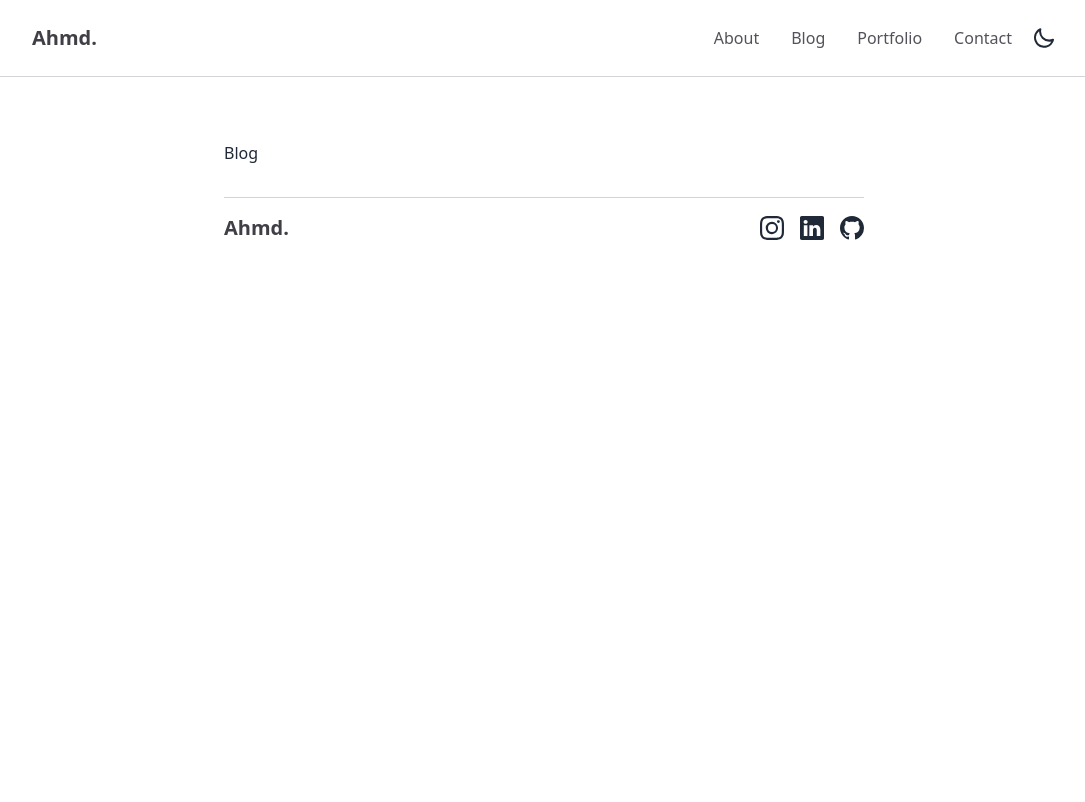
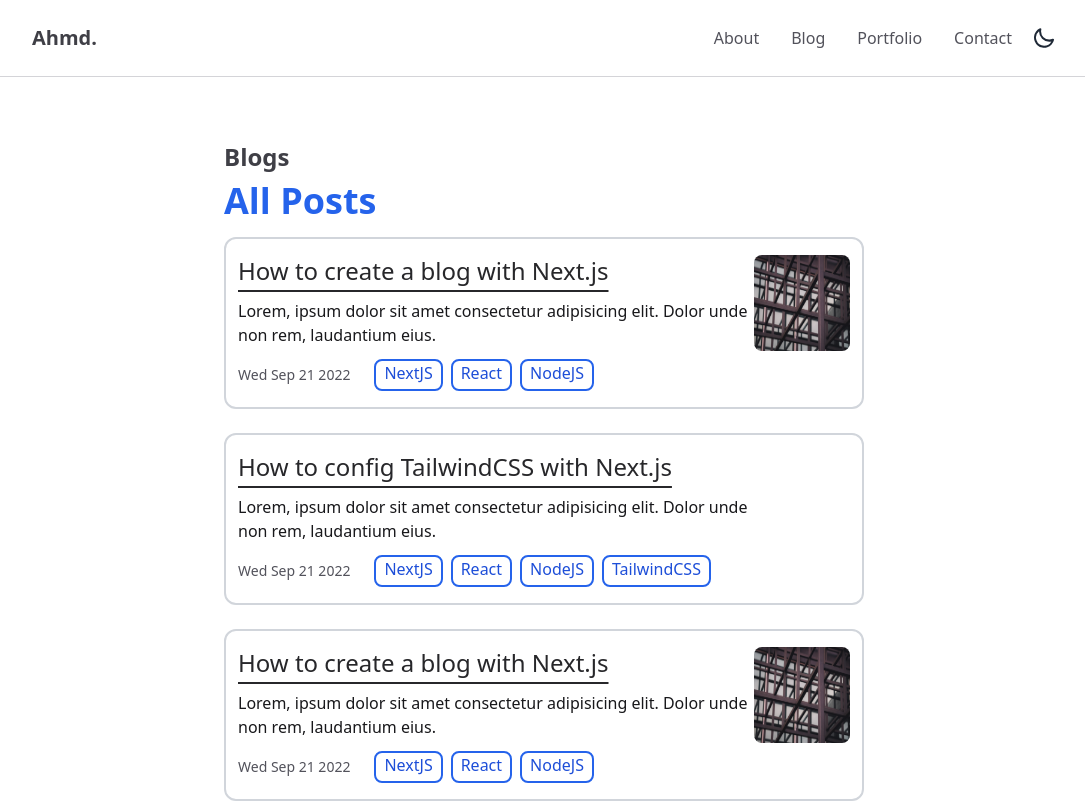
Before and after one commit to ahmdsk/MyPortfolio, a Next.js app: page /blog in a window 1280 px wide. Shown: the top 802 px of the page, without its empty margins (96-1181 px from the left). Built offline with nearby package versions, Linux system fonts and the light colour scheme.

Commit message:
add detail blog

```diff
--- a/src/app/blog/[slug]/page.tsx
+++ b/src/app/blog/[slug]/page.tsx
@@ -1,5 +1,27 @@
+import BlogAuthor from "@/components/Blog/BlogAuthor";
+import BlogTags from "@/components/Blog/BlogTags";
+import Breadcrumb from "@/components/Blog/Breadcrumb";
+import Image from "next/image";
+import Link from "next/link";
+import { BsPinAngleFill } from "react-icons/bs";
+
 export default function DetailBlog() {
   return (
-    <div>DetailBlog</div>
+    <>
+      <Breadcrumb title="How to create a blog with Next.js" />
+      <h1 className="text-blue-600 text-3xl font-bold py-6">How to create a blog with Next.js</h1>
+      <BlogAuthor publish_date="Fri Sep 09 2022" />
+
+      <BlogTags tags={['nextjs', 'tailwindcss', 'daisyui', 'mdx']} />
+
+      <div className="">
+        <img src="/blog/pexels-pat-whelen-5579612.jpg" alt="Post" className="w-full rounded-lg" />
+      </div>
+
+      <div className="rounded-lg bg-gray-100 p-4 w-full mt-5 flex gap-3 items-center flex-wrap">
+        <BsPinAngleFill className="text-gray-600 text-xl" />
+        <p className="italic text-gray-600">&quot;Create Static Blog Using Next JS and MDX&quot;</p>
+      </div>
+    </>
   )
 }
--- a/src/app/blog/page.tsx
+++ b/src/app/blog/page.tsx
@@ -1,5 +1,50 @@
-export default function Blog() {
-    return (
-      <div>Blog</div>
-    )
+import Blog from "@/components/Blog/Blog"
+import SectionFoot from "@/components/SectionFoot"
+import SectionHead from "@/components/SectionHead"
+
+export default function Blogs() {
+  const blogs = [
+    {
+      title: "How to create a blog with Next.js",
+      description: "Lorem, ipsum dolor sit amet consectetur adipisicing elit. Dolor unde non rem, laudantium eius.",
+      link: '/blog/how-to-create-a-blog-with-nextjs',
+      image: "/blog/pexels-pat-whelen-5579612.jpg",
+      date: "Wed Sep 21 2022",
+      category: ["NextJS", "React", "NodeJS"]
+    },
+    {
+      title: "How to config TailwindCSS with Next.js",
+      description: "Lorem, ipsum dolor sit amet consectetur adipisicing elit. Dolor unde non rem, laudantium eius.",
+      link: '/blog/how-to-config-tailwindcss-with-nextjs',
+      date: "Wed Sep 21 2022",
+      category: ["NextJS", "React", "NodeJS", "TailwindCSS"]
+    },
+    {
+      title: "How to create a blog with Next.js",
+      description: "Lorem, ipsum dolor sit amet consectetur adipisicing elit. Dolor unde non rem, laudantium eius.",
+      link: '/blog/how-to-create-a-blog-with-nextjs',
+      image: "/blog/pexels-pat-whelen-5579612.jpg",
+      date: "Wed Sep 21 2022",
+      category: ["NextJS", "React", "NodeJS"]
+    },
+    {
+      title: "How to config TailwindCSS with Next.js",
+      description: "Lorem, ipsum dolor sit amet consectetur adipisicing elit. Dolor unde non rem, laudantium eius.",
+      link: '/blog/how-to-config-tailwindcss-with-nextjs',
+      date: "Wed Sep 21 2022",
+      category: ["NextJS", "React", "NodeJS", "TailwindCSS"]
+    }
+  ]
+
+  return (
+    <div>
+      <SectionHead title="Blogs" subtitle="All Posts" />
+
+      <div className="mt-4">
+        {blogs.map(({ title, description, link, image, date, category }, index) => {
+          return <Blog title={title} description={description} link={link} image={image ?? ''} date={date} category={category} />
+        })}
+      </div>
+    </div>
+  )
   }
--- a/src/components/Blog/Blog.tsx
+++ b/src/components/Blog/Blog.tsx
@@ -1,25 +1,40 @@
 import Link from 'next/link'
-import SectionFoot from '../SectionFoot'
 import Image from 'next/image'
 
-export default function Blog() {
+interface Props {
+    title: string;
+    description: string;
+    link: string;
+    image: string;
+    date: string;
+    category?: string[];
+}
+
+export default function Blog({ title, description, link, image, date, category }: Props) {
     return (
-        <div className="flex justify-between border-2 border-gray-300 rounded-xl px-3 py-4 mb-6">
-            <div className="basis-10/12 space-y-3">
-                <Link href="/" className="font-medium text-2xl underline underline-offset-[10px] text-zinc-800">Lorem ipsum dolor sit amet consectetur, adipisicing elit. Omnis!</Link>
-                <p className="text-zinc-900">Lorem ipsum dolor sit amet consectetur adipisicing elit. Sunt quibusdam assumenda dolores dolorum ullam reiciendis.</p>
+        <div className="flex md:flex-row min-[300px]:flex-col justify-between border-2 border-gray-300 rounded-xl px-3 py-4 mb-6">
+            <div className="basis-10/12 min-[300px]:order-last md:order-first space-y-3">
+                <Link href={link} className="font-medium text-2xl underline underline-offset-[10px] text-zinc-800">{title}</Link>
+                <p className="text-zinc-900">{description}</p>
 
-                <div className="flex gap-6 items-center">
-                    <p className="text-zinc-600 text-sm">Wed Sep 21 2022</p>
-                    <div className="space-x-2">
-                        <Link href="/" className="rounded-lg border-2 border-blue-600 text-blue-700 px-2 pb-1">Category</Link>
+                <div className="flex md:flex-row min-[300px]:flex-col gap-6 items-center">
+                    <p className="text-zinc-600 text-sm">{date}</p>
+                    <div className="flex flex-wrap gap-2">
+                        {category ?
+                            category?.map((category, index) => {
+                                return <Link href="/" className="rounded-lg border-2 border-blue-600 text-blue-700 px-2 pb-1" key={index}>{category}</Link>
+                            }) : ''
+                        }
                     </div>
                 </div>
             </div>
-            <div className="basis-2/12">
-                <div className="flex justify-end">
-                    <Image src="https://hyn.gg/blog/pexels-pat-whelen-5579612.jpg" className="w-24 h-24 rounded-lg" alt="Post" width={100} height={100} />
-                </div>
+            <div className="basis-2/12 min-[300px]:order-first md:order-last">
+                {image ?
+                    <div className="md:flex justify-end">
+                        <Image src={image} className="md:w-24 md:h-24 min-[300px]:w-full min-[300px]:mb-4 rounded-lg" alt="Post" width={100} height={100} />
+                    </div>
+                    : ''
+                }
             </div>
         </div>
     )
--- /dev/null
+++ b/src/components/Blog/BlogAuthor.tsx
@@ -0,0 +1,21 @@
+import Image from "next/image";
+
+interface Props {
+    publish_date: string;
+}
+
+export default function BlogAuthor({ publish_date }: Props) {
+    return (
+        <div className="flex items-center gap-4">
+            <div className="avatar">
+                <div className="w-10 rounded-full ring ring-primary ring-offset-base-100 ring-offset-2">
+                    <Image src="https://avatars.githubusercontent.com/u/85729997?v=4" alt="Post" width={100} height={100} />
+                </div>
+            </div>
+            <div className="">
+                <h2 className="text-sm font-medium">Ahmad Shaleh Kurniawan</h2>
+                <h4 className="text-sm">{publish_date}</h4>
+            </div>
+        </div>
+    )
+}
--- /dev/null
+++ b/src/components/Blog/BlogTags.tsx
@@ -0,0 +1,17 @@
+import Link from 'next/link'
+
+interface Props {
+    tags: string[];
+}
+
+export default function BlogTags({ tags }: Props) {
+    return (
+        <div className="flex gap-4 pt-3 pb-5">
+            {tags
+                ? tags.map((tag, index) => {
+                    return <Link className="font-bold underline" href="" key={index}>#{tag}</Link>
+                }) : ''
+            }
+        </div>
+    )
+}
--- /dev/null
+++ b/src/components/Blog/Breadcrumb.tsx
@@ -0,0 +1,18 @@
+import Link from 'next/link'
+import React from 'react'
+
+interface Props {
+    title: string;
+}
+
+export default function Breadcrumb({ title }: Props) {
+    return (
+        <div className="text-md breadcrumbs">
+            <ul>
+                <li><Link className="underline" href="/">Home</Link></li>
+                <li><Link className="underline" href="/">Blog</Link></li>
+                <li>{title}</li>
+            </ul>
+        </div>
+    )
+}
--- a/src/components/Blog/LatestBlogPost.tsx
+++ b/src/components/Blog/LatestBlogPost.tsx
@@ -3,15 +3,32 @@ import SectionHead from "../SectionHead";
 import Blog from "./Blog";
 
 export default function LatestBlogPost() {
+  const blogs = [
+    {
+      title: "How to create a blog with Next.js",
+      description: "Lorem, ipsum dolor sit amet consectetur adipisicing elit. Dolor unde non rem, laudantium eius.",
+      link: '/blog/how-to-create-a-blog-with-nextjs',
+      image: "/blog/pexels-pat-whelen-5579612.jpg",
+      date: "Wed Sep 21 2022",
+      category: ["NextJS", "React", "NodeJS"]
+    },
+    {
+      title: "How to config TailwindCSS with Next.js",
+      description: "Lorem, ipsum dolor sit amet consectetur adipisicing elit. Dolor unde non rem, laudantium eius.",
+      link: '/blog/how-to-config-tailwindcss-with-nextjs',
+      date: "Wed Sep 21 2022",
+      category: ["NextJS", "React", "NodeJS", "TailwindCSS"]
+    }
+  ]
+
   return (
     <div className="pt-16">
       <SectionHead title="Latest" subtitle="Blog Post" />
 
       <div className="mt-4">
-        <Blog />
-        <Blog />
-        <Blog />
-        <Blog />
+        {blogs.map(({ title, description, link, image, date, category }, index) => {
+          return <Blog title={title} description={description} link={link} image={image ?? ''} date={date} category={category} key={index} />
+        })}
 
         <SectionFoot text="See All Posts" link="/blog" />
       </div>
```
Also changed, not shown: public/blog/pexels-pat-whelen-5579612.jpg (added).
